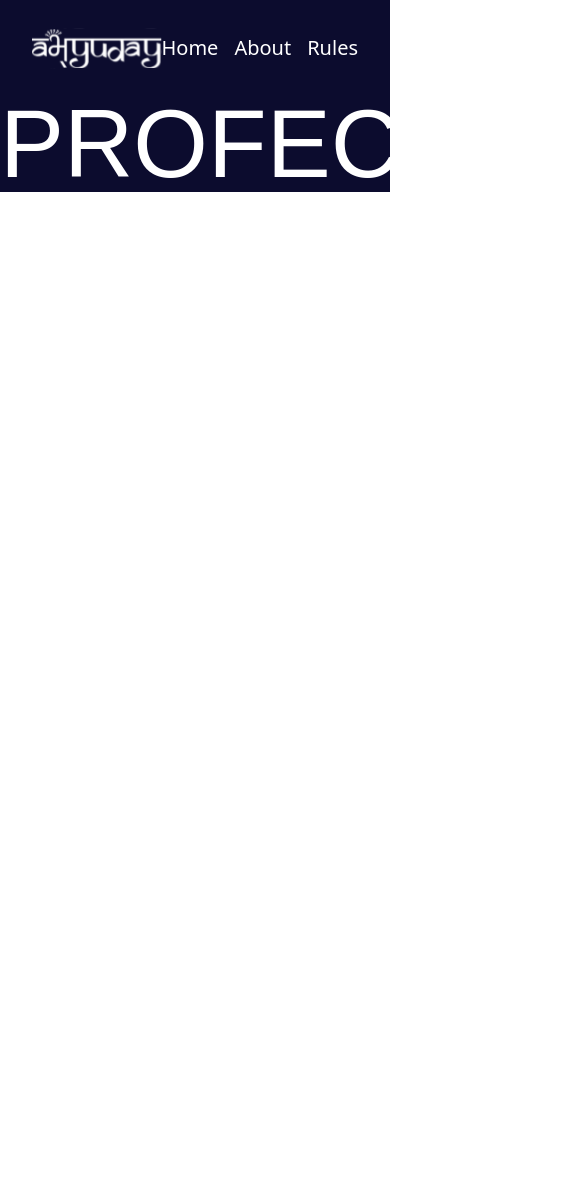
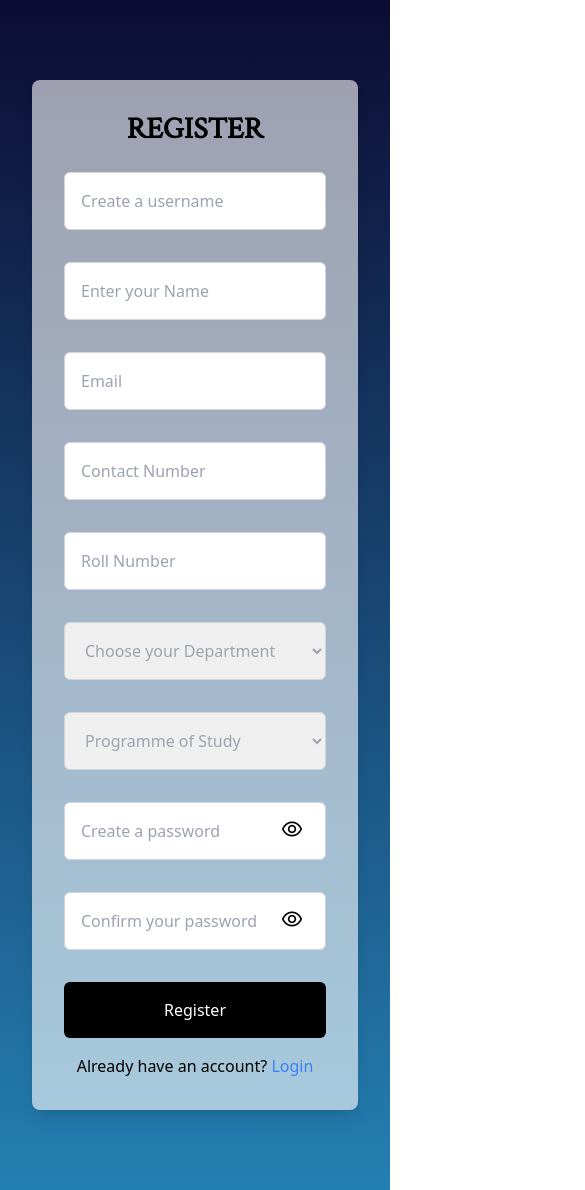
Before and after one commit to RangaKomalSai/profectus, a React (Create React App) app in the folder frontend/: page /register in a window 390 px wide. Shown: the whole page, 585 px wide, since content can reach past the window. Before the commit the page ends 844 px from the top, so only its background shows below. Built offline with nearby package versions, Linux system fonts and the light colour scheme; a web font is replaced by a local one.

Commit message:
responsive register page added

```diff
--- a/frontend/package.json
+++ b/frontend/package.json
@@ -8,6 +8,7 @@
     "@testing-library/user-event": "^13.5.0",
     "react": "^18.3.1",
     "react-dom": "^18.3.1",
+    "react-router-dom": "^6.23.1",
     "react-scripts": "5.0.1",
     "web-vitals": "^2.1.4"
   },
--- a/frontend/public/index.html
+++ b/frontend/public/index.html
@@ -22,6 +22,12 @@
       href="https://fonts.googleapis.com/css2?family=Calistoga&display=swap"
       rel="stylesheet"
     />
+    <link
+      href="https://fonts.googleapis.com/css2?family=Crimson+Text&display=swap"
+      rel="stylesheet"
+    />
+    <!-- ICONS -->
+    <link rel='stylesheet' href='https://cdn-uicons.flaticon.com/2.3.0/uicons-regular-straight/css/uicons-regular-straight.css'>
     <!--
       Notice the use of %PUBLIC_URL% in the tags above.
       It will be replaced with the URL of the `public` folder during the build.
--- a/frontend/src/App.js
+++ b/frontend/src/App.js
@@ -1,10 +1,23 @@
 import React from "react";
-import Home from "./pages/Home.js"
+import Home from "./pages/Home.js";
+import { createBrowserRouter, RouterProvider } from "react-router-dom";
+import RegisterPage from "./pages/RegisterPage.js";
+import PageNotFound from "./pages/PageNotFound.js";
+
+const router = createBrowserRouter([
+  {
+    path: "/",
+    element: <Home />,
+    errorElement: <PageNotFound />,
+  },
+  {
+    path: "/register",
+    element: <RegisterPage />,
+  },
+]);
 
 function App() {
-  return (
-    <Home />
-  );
+  return <RouterProvider router={router}></RouterProvider>;
 }
 
 export default App;
--- /dev/null
+++ b/frontend/src/components/Button.js
@@ -0,0 +1,20 @@
+import React from "react";
+import { Link } from "react-router-dom";
+
+function Button({ text, path, btncolor }) {
+  return (
+    // <button className="py-1 px-3 my-3 block border-2 border-p-blue text-white bg-p-blue hover:bg-dark-blue hover:border-dark-blue font-bold rounded transition duration-300 flex-nowrap hover:shadow-dark-blue/80 hover:shadow-sm ">
+    //   <Link to={path} className=" flex justify-center">
+    //     <span>{text}</span>
+    //   </Link>
+    // </button>
+    <Link
+      to={path}
+      className="py-1 px-3 my-3 flex justify-center border-2 border-p-blue text-white bg-p-blue hover:bg-dark-blue hover:border-dark-blue font-bold rounded transition duration-300 flex-nowrap hover:shadow-dark-blue/80 hover:shadow-sm"
+    >
+      <span>{text}</span>
+    </Link>
+  );
+}
+
+export default Button;
--- /dev/null
+++ b/frontend/src/pages/PageNotFound.js
@@ -0,0 +1,19 @@
+import React from "react";
+import Button from "../components/Button";
+import pagenotfound from "../images/pagenotfound.png";
+
+function PageNotFound() {
+  return (
+    <div className="flex h-lvh justify-center items-center gap-10">
+      <div className="w-1/2">
+        <img src={pagenotfound} alt="" />
+      </div>
+      <div className="flex flex-col h-lvh justify-center items-start gap-10 w-1/2">
+        <h1 className="font-bold text-4xl">Oops... Page Not Found</h1>
+        <Button text="Go back to Home" path="/home" />
+      </div>
+    </div>
+  );
+}
+
+export default PageNotFound;
--- a/frontend/src/pages/RegisterPage.js
+++ b/frontend/src/pages/RegisterPage.js
@@ -1,9 +1,138 @@
-import React from 'react'
+import React, { useState } from "react";
+
+const departments = [
+  "Aerospace Engineering",
+  "Biosciences and Bioengineering",
+  "Centre of Studies in Resources Engineering (CSRE)",
+  "Chemical Engineering",
+  "Chemistry",
+  "Civil Engineering",
+  "Computer Science & Engineering",
+  "Earth Sciences",
+  "Electrical Engineering",
+  "Energy Science and Engineering",
+  "Environmental Science and Engineering",
+  "Humanities & Social Science",
+  "Economics",
+  "Industrial Design Centre",
+  "Industrial Engineering and Operations Research(IEOR)",
+  "Mathematics",
+  "Mechanical Engineering",
+  "Metallurgical Engineering & Materials Science",
+  "System and Control Engineering",
+  "Physics",
+  "Shailesh J. Mehta School of Management",
+];
+
+const programmeOfStudy = [
+  "Undergraduate(UG)",
+  "Postgraduate(PG)",
+  "Doctorate(PhD)",
+];
 
 function RegisterPage() {
+  const [passwordVisible, setPasswordVisible] = useState(false);
+  const [confirmPasswordVisible, setConfirmPasswordVisible] = useState(false);
+
   return (
-    <div>RegisterPage</div>
-  )
+    <div className="bg-gradient-to-b from-[#0C0C33] to-[#247FB2] flex justify-center items-center text-white py-20">
+      <div className="bg-white bg-opacity-60 text-black p-8 md:p-8 rounded-lg shadow-lg w-full lg:max-w-2xl md:max-w-lg lg:mx-4 mx-8">
+        <h2 className="text-center text-3xl font-crimson font-bold mb-6">
+          REGISTER
+        </h2>
+        <form className="space-y-8">
+          <input
+            type="text"
+            placeholder="Create a username"
+            className="w-full p-4 rounded-md border border-gray-300 focus:outline-none focus:ring-2 focus:ring-blue-500"
+          />
+          <input
+            type="text"
+            placeholder="Enter your Name"
+            className="w-full p-4 rounded-md border border-gray-300 focus:outline-none focus:ring-2 focus:ring-blue-500"
+          />
+          <input
+            type="email"
+            placeholder="Email"
+            className="w-full p-4 rounded-md border border-gray-300 focus:outline-none focus:ring-2 focus:ring-blue-500"
+          />
+          <input
+            type="tel"
+            placeholder="Contact Number"
+            className="w-full p-4 rounded-md border border-gray-300 focus:outline-none focus:ring-2 focus:ring-blue-500"
+          />
+          <input
+            type="text"
+            placeholder="Roll Number"
+            className="w-full p-4 rounded-md border border-gray-300 focus:outline-none focus:ring-2 focus:ring-blue-500"
+          />
+          <select className="w-full text-gray-400 p-4 rounded-md border border-gray-300 focus:outline-none focus:ring-2 focus:ring-blue-500">
+            <option value="" disabled selected>
+              Choose your Department
+            </option>
+            {departments.map((department, index) => (
+              <option
+                key={index}
+                value={department}
+                style={{ color: "black", width: "100%" }}
+              >
+                {department}
+              </option>
+            ))}
+          </select>
+          <select className="w-full text-gray-400 p-4 rounded-md border border-gray-300 focus:outline-none focus:ring-2 focus:ring-blue-500">
+            <option value="" disabled selected style={{ color: "black" }}>
+              Programme of Study
+            </option>
+            {programmeOfStudy.map((programme, index) => (
+              <option key={index} value={programme} style={{ color: "black" }}>
+                {programme}
+              </option>
+            ))}
+          </select>
+          <div className="relative">
+            <input
+              type={passwordVisible ? "text" : "password"}
+              placeholder="Create a password"
+              className="w-full p-4 rounded-md border border-gray-300 focus:outline-none focus:ring-2 focus:ring-blue-500"
+            />
+            <i
+              className={`fi ${
+                passwordVisible ? "fi-rs-crossed-eye" : "fi-rs-eye"
+              } absolute right-6 top-4 cursor-pointer text-xl`}
+              onClick={() => setPasswordVisible(!passwordVisible)}
+            ></i>
+          </div>
+
+          <div className="relative">
+            <input
+              type={confirmPasswordVisible ? "text" : "password"}
+              placeholder="Confirm your password"
+              className="w-full p-4 rounded-md border border-gray-300 focus:outline-none focus:ring-2 focus:ring-blue-500"
+            />
+            <i
+              className={`fi ${
+                confirmPasswordVisible ? "fi-rs-crossed-eye" : "fi-rs-eye"
+              } absolute right-6 top-4 cursor-pointer text-xl`}
+              onClick={() => setConfirmPasswordVisible(!confirmPasswordVisible)}
+            ></i>
+          </div>
+          <button
+            type="submit"
+            className="w-full bg-black text-white p-4 rounded-md"
+          >
+            Register
+          </button>
+        </form>
+        <p className="text-center mt-4">
+          Already have an account?{" "}
+          <a href="/login" className="text-blue-500">
+            Login
+          </a>
+        </p>
+      </div>
+    </div>
+  );
 }
 
-export default RegisterPage
+export default RegisterPage;
--- a/frontend/tailwind.config.js
+++ b/frontend/tailwind.config.js
@@ -7,6 +7,7 @@
     extend: {
       fontFamily: {
         calistoga: ['Calistoga', 'sans-serif'],
+        crimson: ["Crimson Text", 'serif']
       },
     },
   },
```
Also changed, not shown: frontend/src/images/pagenotfound.png (added), 1 other file (tests, documents, lock files or other folders).
